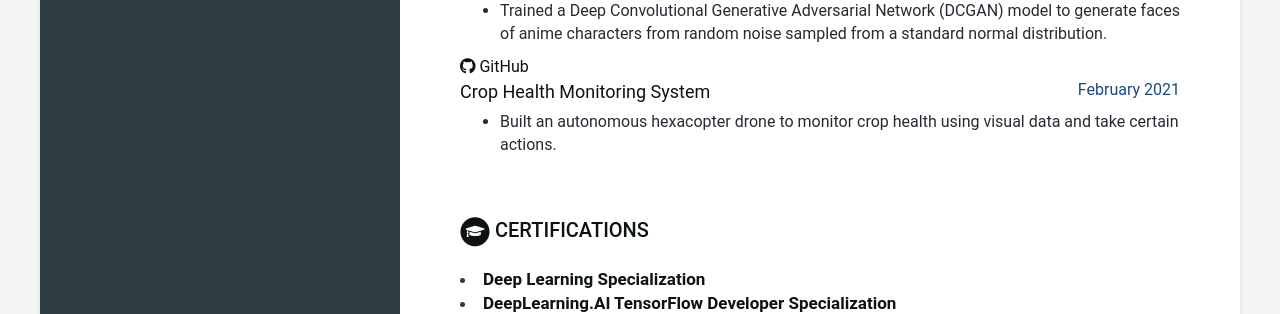
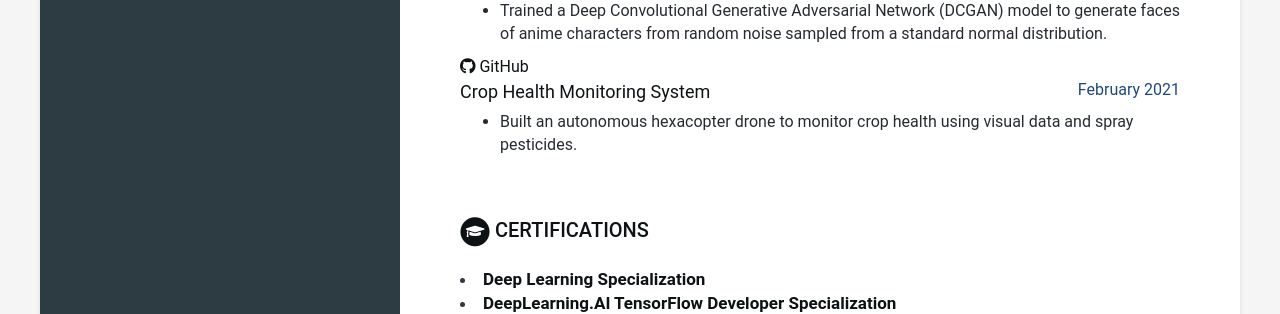
Before and after one commit to gavin-d26/gavin-d26.github.io, a Jekyll site: the page built from index.html, in a window 1280 px wide and 900 px high, scrolled down 1924 px. Shown: the part 148-462 px from the top of the window. Built offline with Jekyll 4.4.1, drawn with Linux system fonts in a browser that asks for light colours.

Commit message:
removed redundant text

```diff
--- a/_data/data.yml
+++ b/_data/data.yml
@@ -205,7 +205,7 @@ projects:
       - title: Crop Health Monitoring System
         time: "February 2021"
         details: |
-          -  Built an autonomous hexacopter drone to monitor crop health using visual data and take certain actions.
+          -  Built an autonomous hexacopter drone to monitor crop health using visual data and spray pesticides.
 
 extracurs:
     title: Leadership / Extracurricular
```
